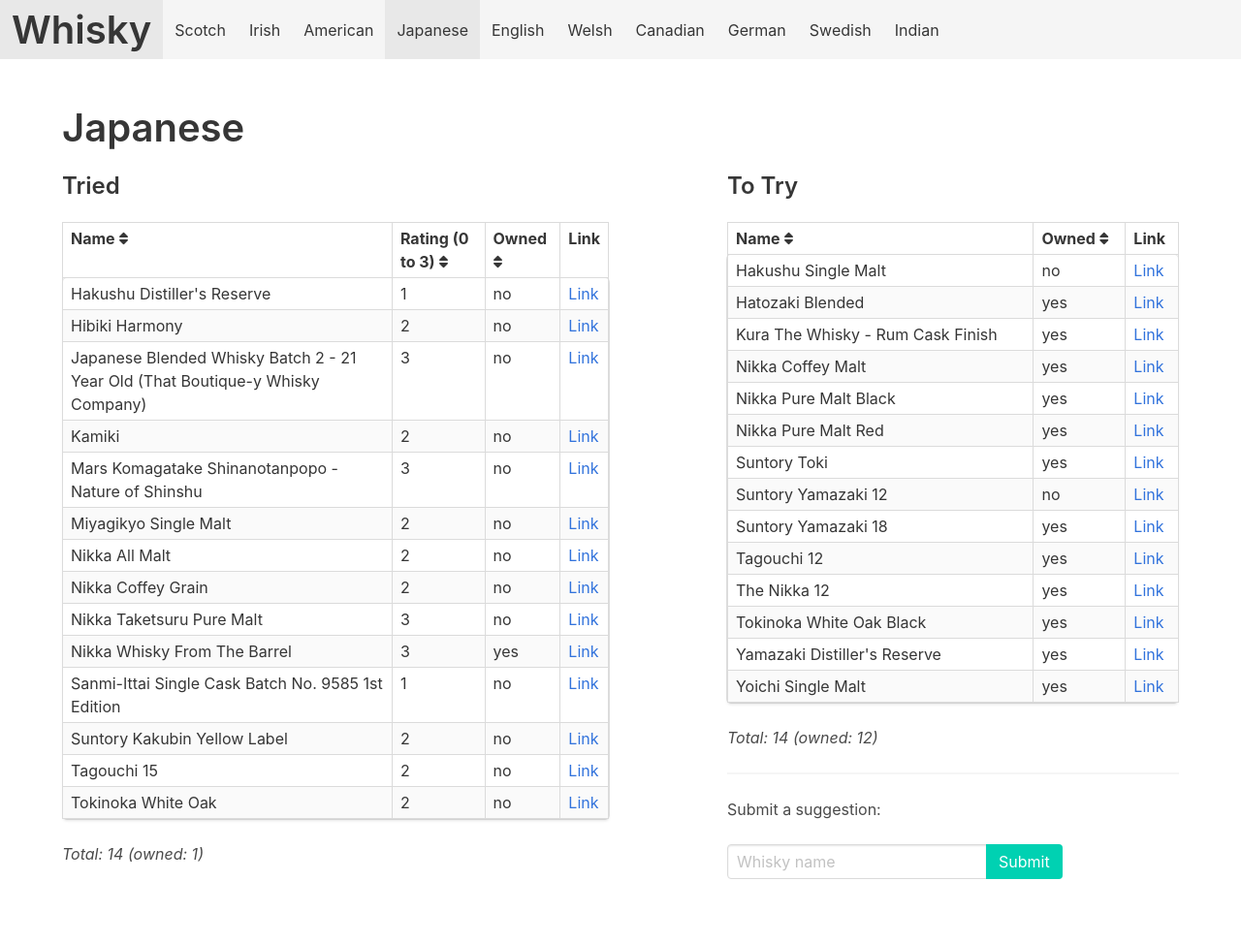
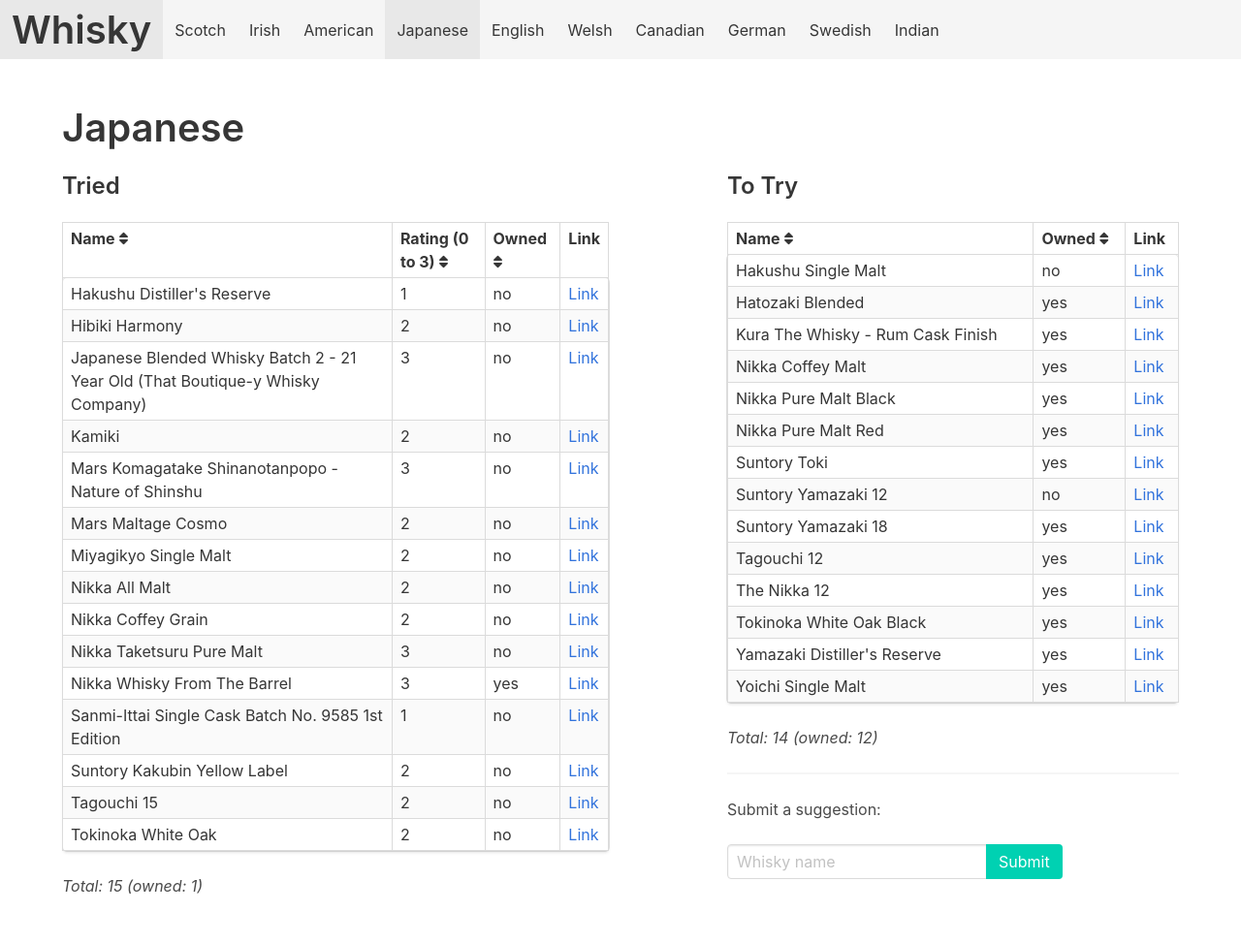
Before and after one commit to grega/whisky, a Jekyll site: the page built from japanese.html, in a window 1280 px wide. Shown: the whole page at 97% size. Built offline with Jekyll 4.4.1, drawn with Linux system fonts in a browser that asks for light colours; nearby versions of some CDN libraries.

Commit message:
Update tried.yml

```diff
--- a/_data/japanese/tried.yml
+++ b/_data/japanese/tried.yml
@@ -40,3 +40,6 @@
 
 - name: Tagouchi 15
   rating: 2
+
+- name: Mars Maltage Cosmo
+  rating: 2
```
